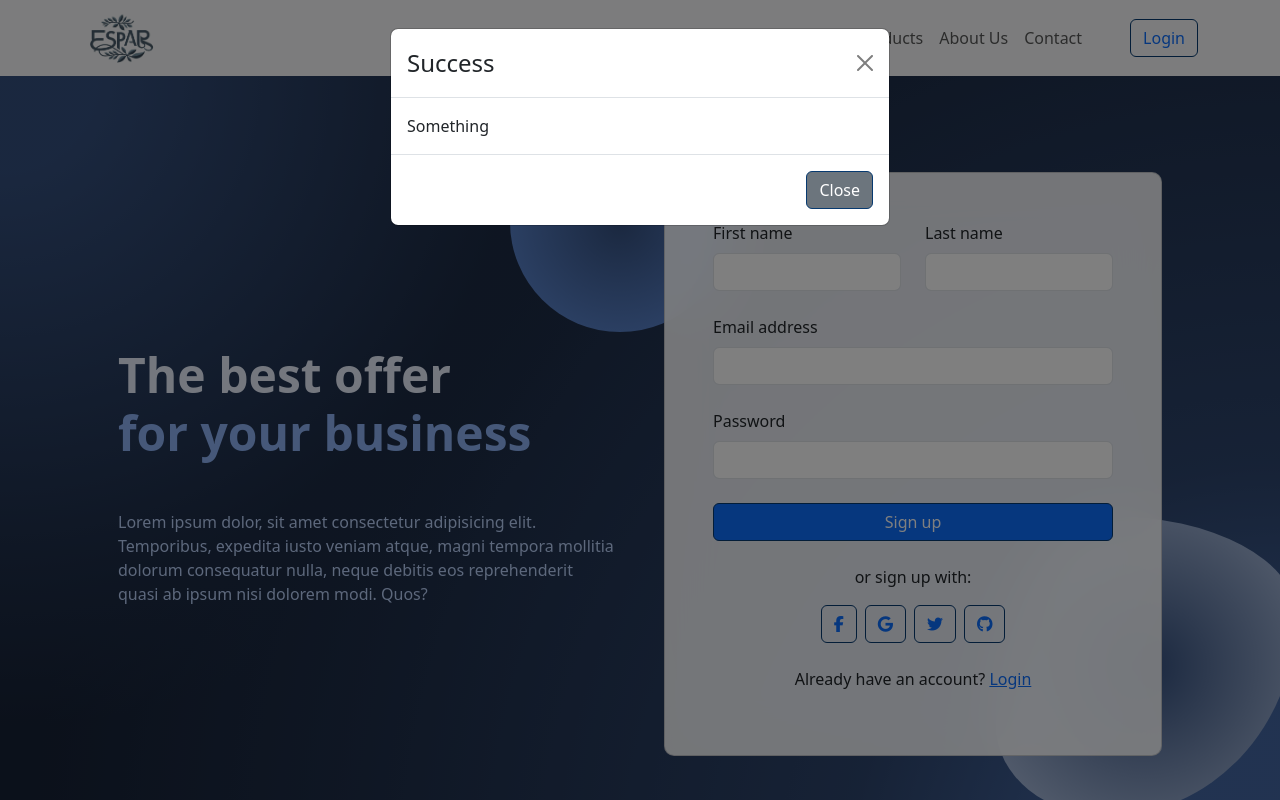
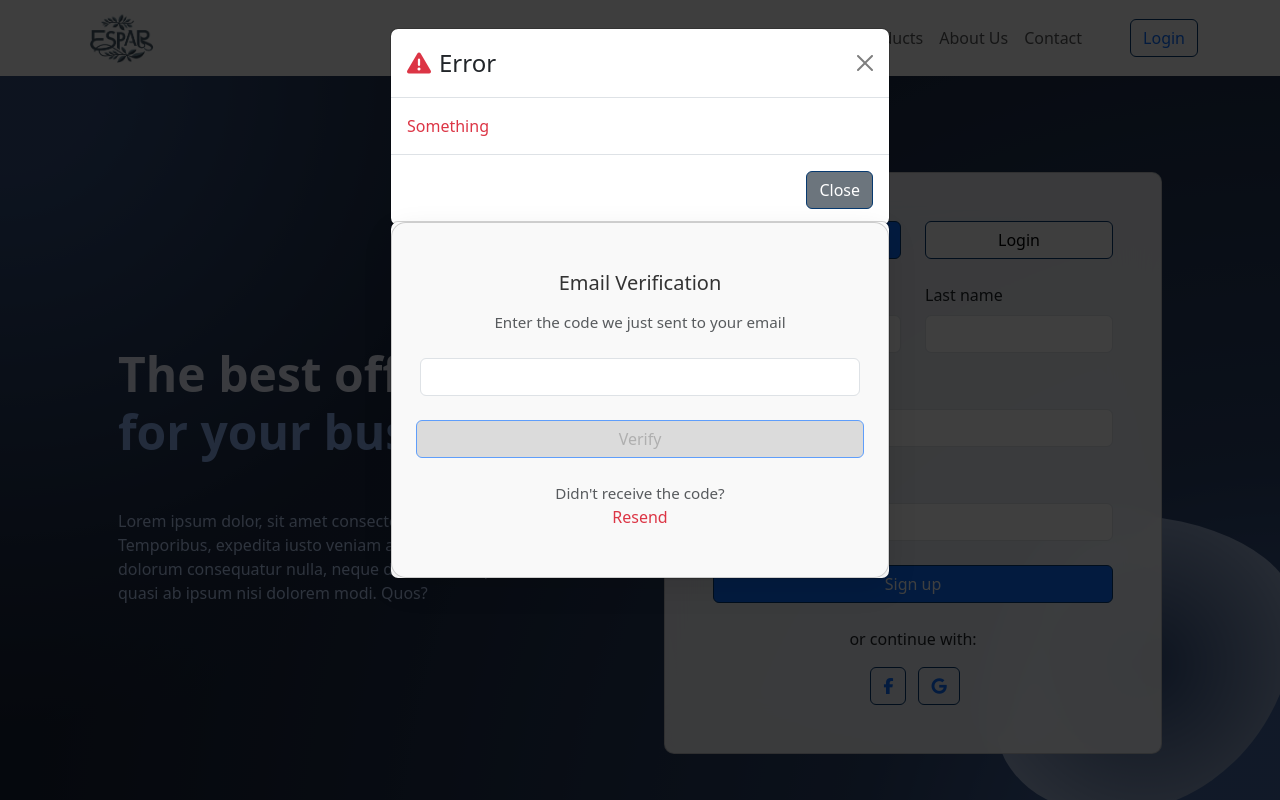
Before and after one commit to fasih7/store-frontend, a React (Create React App) app: page /sign-up in a window 1280 px wide. Shown: the top 800 px of the page. Built offline with nearby package versions, Linux system fonts and the light colour scheme.

Commit message:
Signup and login cards

```diff
--- /dev/null
+++ b/src/components/LoginCard.tsx
@@ -0,0 +1,43 @@
+import { useState } from "react";
+import { Button, Form } from "react-bootstrap";
+import authService from "../domain/services/auth.service";
+
+export const LoginCard = () => {
+  const [email, setEmail] = useState("");
+  const [password, setPassword] = useState("");
+  const [showCodeModal, setShowCodeModal] = useState(false);
+
+  const handleSubmit = async (e: React.FormEvent) => {
+    e.preventDefault();
+    const response = await authService.login(email, password);
+    if (response.success || response.error) setShowCodeModal(true);
+  };
+
+  return (
+    <Form onSubmit={handleSubmit}>
+      <Form.Group className="mb-4" controlId="formEmail">
+        <Form.Label>Email address</Form.Label>
+        <Form.Control
+          type="email"
+          value={email}
+          onChange={(e) => setEmail(e.target.value)}
+          required
+        />
+      </Form.Group>
+
+      <Form.Group className="mb-4" controlId="formPassword">
+        <Form.Label>Password</Form.Label>
+        <Form.Control
+          type="password"
+          value={password}
+          onChange={(e) => setPassword(e.target.value)}
+          required
+        />
+      </Form.Group>
+
+      <Button variant="primary" type="submit" className="w-100 mb-4">
+        Login
+      </Button>
+    </Form>
+  );
+};
--- a/src/components/Navbar.tsx
+++ b/src/components/Navbar.tsx
@@ -2,7 +2,7 @@ import { Button, Container, Nav, Navbar } from "react-bootstrap";
 import { FaShoppingCart, FaUserAlt, FaHome } from "react-icons/fa";
 import { Link } from "react-router-dom";
 import { useAuth } from "../context/AuthContext";
-import LoginModal2 from "./LoginModal2";
+import LoginModal2 from "./temp/LoginModal2";
 import LoginModal from "./LoginModal";
 
 const MyNavbar = () => {
--- /dev/null
+++ b/src/components/signupCard.tsx
@@ -0,0 +1,87 @@
+import { useState } from "react";
+import { Button, Form, Row, Col, Card, Modal } from "react-bootstrap";
+import authService from "../domain/services/auth.service";
+import VerificationModal from "./VerificationModal";
+
+export const SignUpCard = () => {
+  const [firstName, setFirstName] = useState("");
+  const [lastName, setLastName] = useState("");
+  const [email, setEmail] = useState("");
+  const [password, setPassword] = useState("");
+
+  const [showCodeModal, setShowCodeModal] = useState(true);
+
+  const handleClose = () => setShowCodeModal(false);
+
+  const handleSubmit = async (e: React.FormEvent) => {
+    e.preventDefault();
+    const response = await authService.signUp({
+      firstName,
+      lastName,
+      email,
+      password,
+    });
+    if (response.success || response.error) setShowCodeModal(true);
+  };
+
+  return (
+    <>
+      <Form onSubmit={handleSubmit}>
+        <Row>
+          <Col md={6} className="mb-4">
+            <Form.Group controlId="formFirstName">
+              <Form.Label>First name</Form.Label>
+              <Form.Control
+                type="text"
+                value={firstName}
+                onChange={(e) => setFirstName(e.target.value)}
+                required
+              />
+            </Form.Group>
+          </Col>
+
+          <Col md={6} className="mb-4">
+            <Form.Group controlId="formLastName">
+              <Form.Label>Last name</Form.Label>
+              <Form.Control
+                type="text"
+                value={lastName}
+                onChange={(e) => setLastName(e.target.value)}
+                required
+              />
+            </Form.Group>
+          </Col>
+        </Row>
+
+        <Form.Group className="mb-4" controlId="formEmail">
+          <Form.Label>Email address</Form.Label>
+          <Form.Control
+            type="email"
+            value={email}
+            onChange={(e) => setEmail(e.target.value)}
+            required
+          />
+        </Form.Group>
+
+        <Form.Group className="mb-4" controlId="formPassword">
+          <Form.Label>Password</Form.Label>
+          <Form.Control
+            type="password"
+            value={password}
+            onChange={(e) => setPassword(e.target.value)}
+            required
+          />
+        </Form.Group>
+
+        <Button variant="primary" type="submit" className="w-100 mb-4">
+          Sign up
+        </Button>
+      </Form>
+      <VerificationModal
+        showCodeModal={showCodeModal}
+        email={email}
+        handleClose={handleClose}
+      />
+    </>
+  );
+};
--- a/src/components/LoginModal2.tsx
+++ b/src/components/temp/LoginModal2.tsx
@@ -1,11 +1,11 @@
 // src/components/LoginModal.tsx
 import React, { useState } from "react";
 import axios from "axios";
-import { useAuth } from "../context/AuthContext";
+import { useAuth } from "../../context/AuthContext";
 import { Modal, Button, Form } from "react-bootstrap";
 import "../styles/LoginModal.css";
 import { FaUserAlt } from "react-icons/fa";
-import authService from "../domain/services/auth.service";
+import authService from "../../domain/services/auth.service";
 
 const LoginModal2 = () => {
   const [email, setEmail] = useState("");
--- a/src/pages/Signup.tsx
+++ b/src/pages/Signup.tsx
@@ -1,39 +1,25 @@
 import { useState } from "react";
-import { Button, Form, Row, Col, Card, Modal } from "react-bootstrap";
+import { Button, Card } from "react-bootstrap";
 import "../styles/Signup.css";
 import "../styles/ConfirmationCodeModal.css";
-import { Link } from "react-router-dom";
-import VerificationModal from "../components/VerificationModal";
-import authService from "../domain/services/auth.service";
 import InfoModel from "../shared/components/infoModal";
+import { SignUpCard } from "../components/signupCard";
+import { LoginCard } from "../components/LoginCard";
 
 const Signup = () => {
-  const [firstName, setFirstName] = useState("");
-  const [lastName, setLastName] = useState("");
-  const [email, setEmail] = useState("");
-  const [password, setPassword] = useState("");
   const [showCodeModal, setShowCodeModal] = useState(true);
   //   const [newsletter, setNewsletter] = useState(false);
 
+  const [activeForm, setActiveForm] = useState("signup");
+
   const handleClose = () => setShowCodeModal(false);
-
-  const handleSubmit = async (e: React.FormEvent) => {
-    e.preventDefault();
-    const response = await authService.signUp({
-      firstName,
-      lastName,
-      email,
-      password,
-    });
-    if (response.success || response.error) setShowCodeModal(true);
-  };
 
   return (
     <>
       <InfoModel
         showModal={showCodeModal}
         message="Something"
-        type="success"
+        type="error"
         handleClose={handleClose}
       />
       <section className="background-radial-gradient overflow-hidden">
@@ -72,109 +58,46 @@ const Signup = () => {
 
               <Card className="bg-glass">
                 <Card.Body className="px-4 py-5 px-md-5">
-                  <Form onSubmit={handleSubmit}>
-                    <Row>
-                      <Col md={6} className="mb-4">
-                        <Form.Group controlId="formFirstName">
-                          <Form.Label>First name</Form.Label>
-                          <Form.Control
-                            type="text"
-                            value={firstName}
-                            onChange={(e) => setFirstName(e.target.value)}
-                            required
-                          />
-                        </Form.Group>
-                      </Col>
+                  {/* Buttons to toggle between Signup and Login */}
+                  <div className="row mb-4">
+                    <div className="col-6">
+                      <Button
+                        variant={activeForm === "signup" ? "primary" : "light"}
+                        onClick={() => setActiveForm("signup")}
+                        className="w-100" // This makes the button fill the column
+                      >
+                        Sign Up
+                      </Button>
+                    </div>
+                    <div className="col-6">
+                      <Button
+                        variant={activeForm === "login" ? "primary" : "light"}
+                        onClick={() => setActiveForm("login")}
+                        className="w-100" // This makes the button fill the column
+                      >
+                        Login
+                      </Button>
+                    </div>
+                  </div>
 
-                      <Col md={6} className="mb-4">
-                        <Form.Group controlId="formLastName">
-                          <Form.Label>Last name</Form.Label>
-                          <Form.Control
-                            type="text"
-                            value={lastName}
-                            onChange={(e) => setLastName(e.target.value)}
-                            required
-                          />
-                        </Form.Group>
-                      </Col>
-                    </Row>
-
-                    <Form.Group className="mb-4" controlId="formEmail">
-                      <Form.Label>Email address</Form.Label>
-                      <Form.Control
-                        type="email"
-                        value={email}
-                        onChange={(e) => setEmail(e.target.value)}
-                        required
-                      />
-                    </Form.Group>
-
-                    <Form.Group className="mb-4" controlId="formPassword">
-                      <Form.Label>Password</Form.Label>
-                      <Form.Control
-                        type="password"
-                        value={password}
-                        onChange={(e) => setPassword(e.target.value)}
-                        required
-                      />
-                    </Form.Group>
-
-                    {/* <Form.Group className="d-flex justify-content-center mb-4">
-                    <Form.Check
-                      type="checkbox"
-                      label="Subscribe to our newsletter"
-                      checked={newsletter}
-                      onChange={(e) => setNewsletter(e.target.checked)}
-                    />
-                  </Form.Group> */}
-
-                    <Button
-                      variant="primary"
-                      type="submit"
-                      className="w-100 mb-4"
-                    >
-                      Sign up
-                    </Button>
+                  {/* Conditionally render the form based on activeForm */}
+                  {activeForm === "signup" ? <SignUpCard /> : <LoginCard />}
 
                   <div className="text-center">
-                      <p>or sign up with:</p>
-
-                      <Button variant="link" className="mx-1">
+                    <p>or continue with:</p>
+                    <Button variant="link" className="mx-2">
                       <i className="fab fa-facebook-f"></i>
                     </Button>
                     <Button variant="link" className="mx-1">
                       <i className="fab fa-google"></i>
                     </Button>
-                      <Button variant="link" className="mx-1">
-                        <i className="fab fa-twitter"></i>
-                      </Button>
-                      <Button variant="link" className="mx-1">
-                        <i className="fab fa-github"></i>
-                      </Button>
                   </div>
-
-                    {/* Already have an account? Login link */}
-                    <div className="text-center mt-4">
-                      <p>
-                        Already have an account?{" "}
-                        <Link to="/login" className="text-primary">
-                          Login
-                        </Link>
-                      </p>
-                    </div>
-                  </Form>
                 </Card.Body>
               </Card>
             </div>
           </div>
         </div>
       </section>
-
-      {/* <VerificationModal
-        showCodeModal={showCodeModal}
-        email={email}
-        handleClose={handleClose}
-      /> */}
     </>
   );
 };
--- a/src/shared/components/infoModal.tsx
+++ b/src/shared/components/infoModal.tsx
@@ -15,29 +15,28 @@ const InfoModel = ({
   type,
   handleClose,
 }: InfoModalProps) => {
-  //   const handleLogin = async () => {
-  //     try {
-  //       const response = await fetch('/api/login', { /* login logic */ });
-
-  //       if (response.ok) {
-  //         setModalMessage('Login successful!');
-  //         setModalType('success');
-  //       } else {
-  //         throw new Error('Login failed');
-  //       }
-  //     } catch (err) {
-  //       setModalMessage(err.message || 'Something went wrong!');
-  //       setModalType('error');
-  //     }
-  //     setShowModal(true);
-  //   };
-
   return (
     <Modal show={showModal} onHide={handleClose}>
       <Modal.Header closeButton>
-        <Modal.Title>{type === "success" ? "Success" : "Error"}</Modal.Title>
+        <Modal.Title>
+          {type === "success" ? (
+            <>
+              <i className="fas fa-check-circle text-success me-2"></i>
+              Success
+            </>
+          ) : (
+            <>
+              <i className="fas fa-exclamation-triangle text-danger me-2"></i>
+              Error
+            </>
+          )}
+        </Modal.Title>
       </Modal.Header>
-      <Modal.Body>{message}</Modal.Body>
+      <Modal.Body
+        className={type === "success" ? "text-success" : "text-danger"}
+      >
+        {message}
+      </Modal.Body>
       <Modal.Footer>
         <Button variant="secondary" onClick={handleClose}>
           Close
```
Also changed, not shown: src/App.tsx (+5 -5 lines), src/components/temp/ProductCard1.tsx (renamed from src/components/ProductCard1.tsx), src/components/temp/ProductCard2.tsx (renamed from src/components/ProductCard2.tsx). Lines whose indentation alone changed are shown as unchanged.
